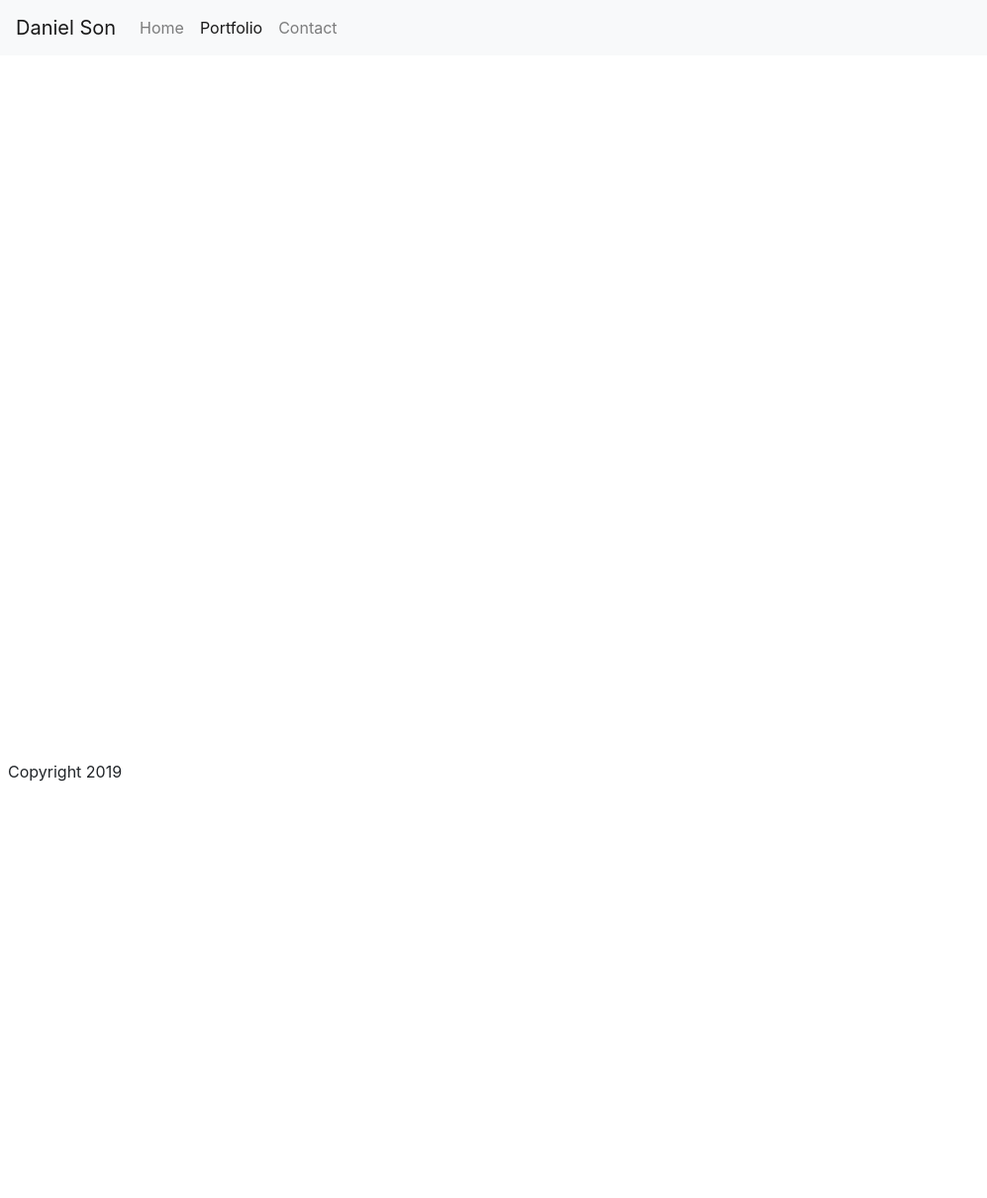
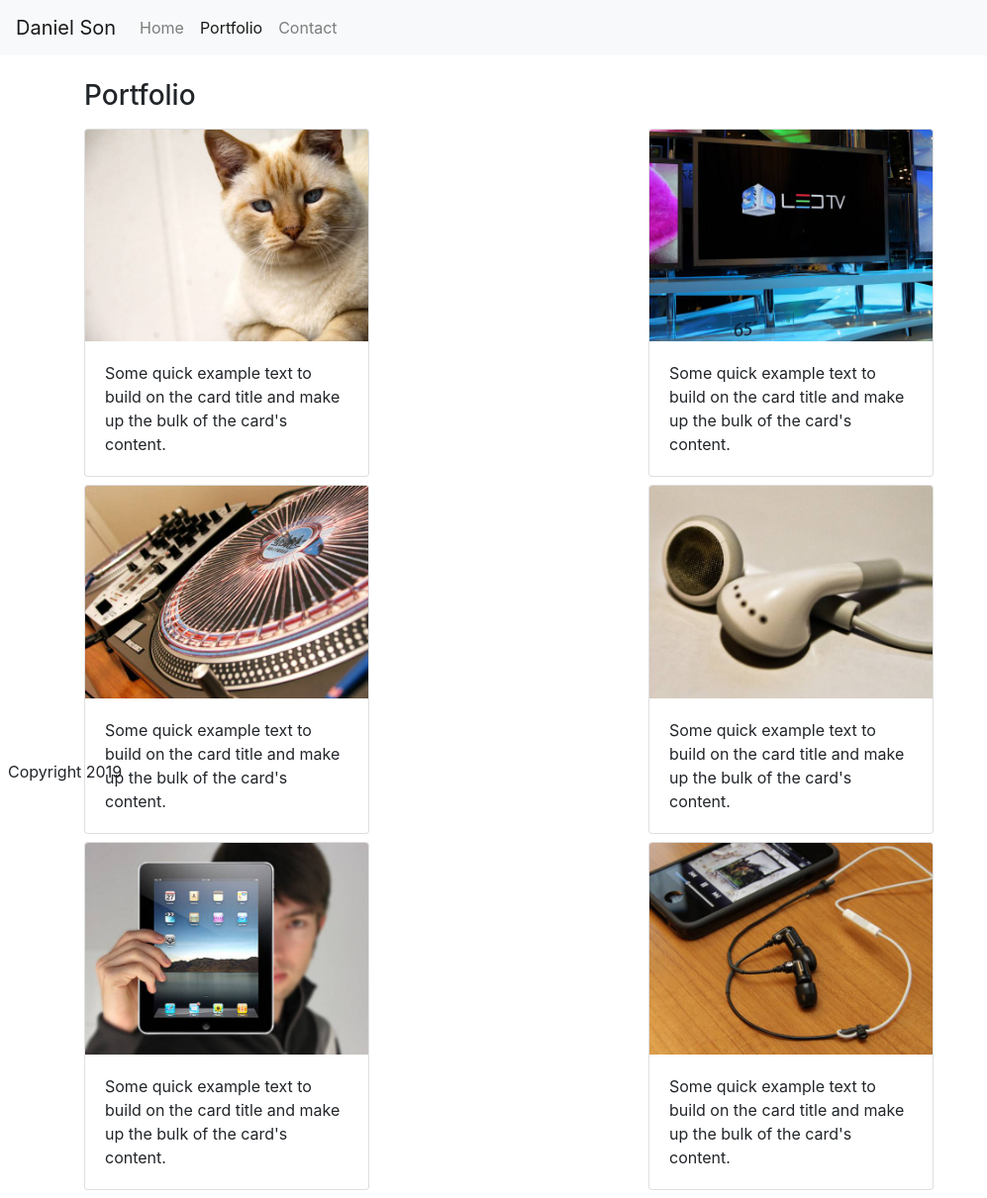
Before and after one commit to subtleasian/Bootstrap-Portfolio, a plain HTML site: page portfolio.html in a window 1280 px wide. Shown: the whole page at 99% size, without its empty margins (0-997 px from the left). Before the commit the page ends 800 px from the top, so only its background shows below. Drawn offline with nearby package versions, Linux system fonts and the light colour scheme.

Commit message:
updated Portfolio page with cards

```diff
--- a/portfolio.html
+++ b/portfolio.html
@@ -11,7 +11,7 @@
     <title>Daniel Son | Bootstrap Portfolio</title>
   </head>
   <body>
-    <nav class="navbar navbar-expand-lg navbar-light bg-light">
+    <nav class="navbar navbar-expand-lg navbar-light bg-light mb-4">
         <a class="navbar-brand" href="#">Daniel Son</a>
         <button class="navbar-toggler" type="button" data-toggle="collapse" data-target="#navbarNavAltMarkup" aria-controls="navbarNavAltMarkup" aria-expanded="false" aria-label="Toggle navigation">
           <span class="navbar-toggler-icon"></span>
@@ -24,6 +24,72 @@
           </div>
         </div>
     </nav>
+
+    <div class="container">
+        <div class="row mb-2">
+            <div class="col-md-12">
+                <h3>
+                    Portfolio
+                </h3>
+            </div>
+        </div>
+
+        <div class="row">
+            <div class="col mb-2">
+                <div class="card" style="width: 18rem;">
+                    <img src="images/cat.jpg" class="card-img-top" alt="cat pic">
+                    <div class="card-body">
+                      <p class="card-text">Some quick example text to build on the card title and make up the bulk of the card's content.</p>
+                    </div>
+                </div>
+            </div>
+            <div class="col mb-2">
+                <div class="card" style="width: 18rem;">
+                    <img src="images/technics-q-c-640-480-9.jpg" class="card-img-top" alt="pic2">
+                    <div class="card-body">
+                      <p class="card-text">Some quick example text to build on the card title and make up the bulk of the card's content.</p>
+                    </div>
+                </div>
+            </div>
+
+        </div>
+        <div class="row">
+            <div class="col mb-2">
+                <div class="card" style="width: 18rem;">
+                    <img src="images/technics-q-c-640-480-2.jpg" class="card-img-top" alt="pic4">
+                    <div class="card-body">
+                      <p class="card-text">Some quick example text to build on the card title and make up the bulk of the card's content.</p>
+                    </div>
+                </div>
+            </div>
+            <div class="col mb-2">
+                <div class="card" style="width: 18rem;">
+                    <img src="images/technics-q-c-640-480-5.jpg" class="card-img-top" alt="pic5">
+                    <div class="card-body">
+                      <p class="card-text">Some quick example text to build on the card title and make up the bulk of the card's content.</p>
+                    </div>
+                </div>
+            </div>
+        </div>
+        <div class="row">
+            <div class="col mb-2">
+                <div class="card" style="width: 18rem;">
+                    <img src="images/technics-q-c-640-480-1.jpg" class="card-img-top" alt="pic3">
+                    <div class="card-body">
+                      <p class="card-text">Some quick example text to build on the card title and make up the bulk of the card's content.</p>
+                    </div>
+                </div>
+            </div>
+            <div class="col mb-2">
+                <div class="card" style="width: 18rem;">
+                    <img src="images/technics-q-c-640-480-7.jpg" class="card-img-top" alt="pic5">
+                    <div class="card-body">
+                      <p class="card-text">Some quick example text to build on the card title and make up the bulk of the card's content.</p>
+                    </div>
+                </div>
+            </div>
+        </div>
+    </div>
 
     <footer class="container.fluid mt-2 mr-2 mb-2 ml-2 fixed-bottom">
         <div class="row">
```
